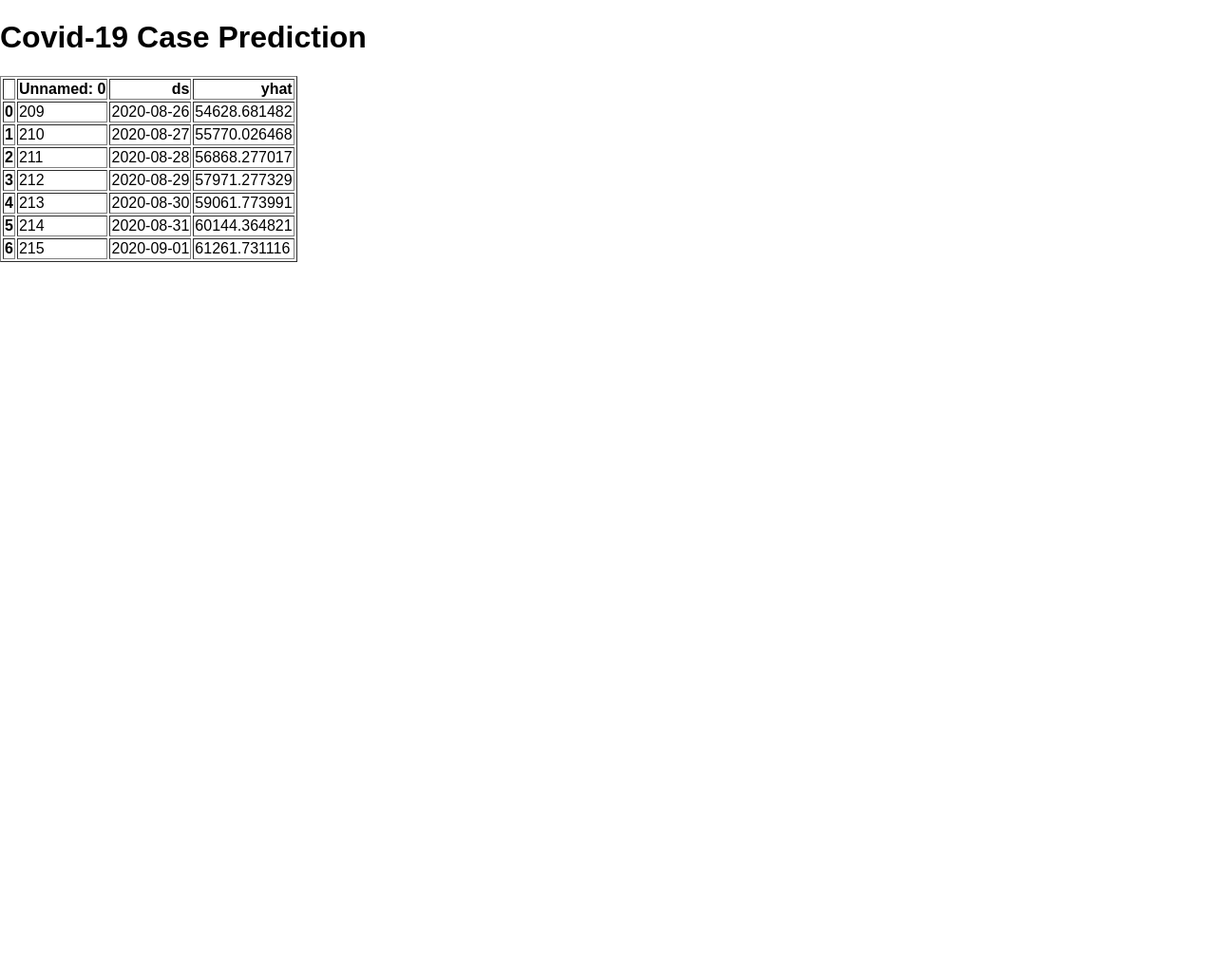
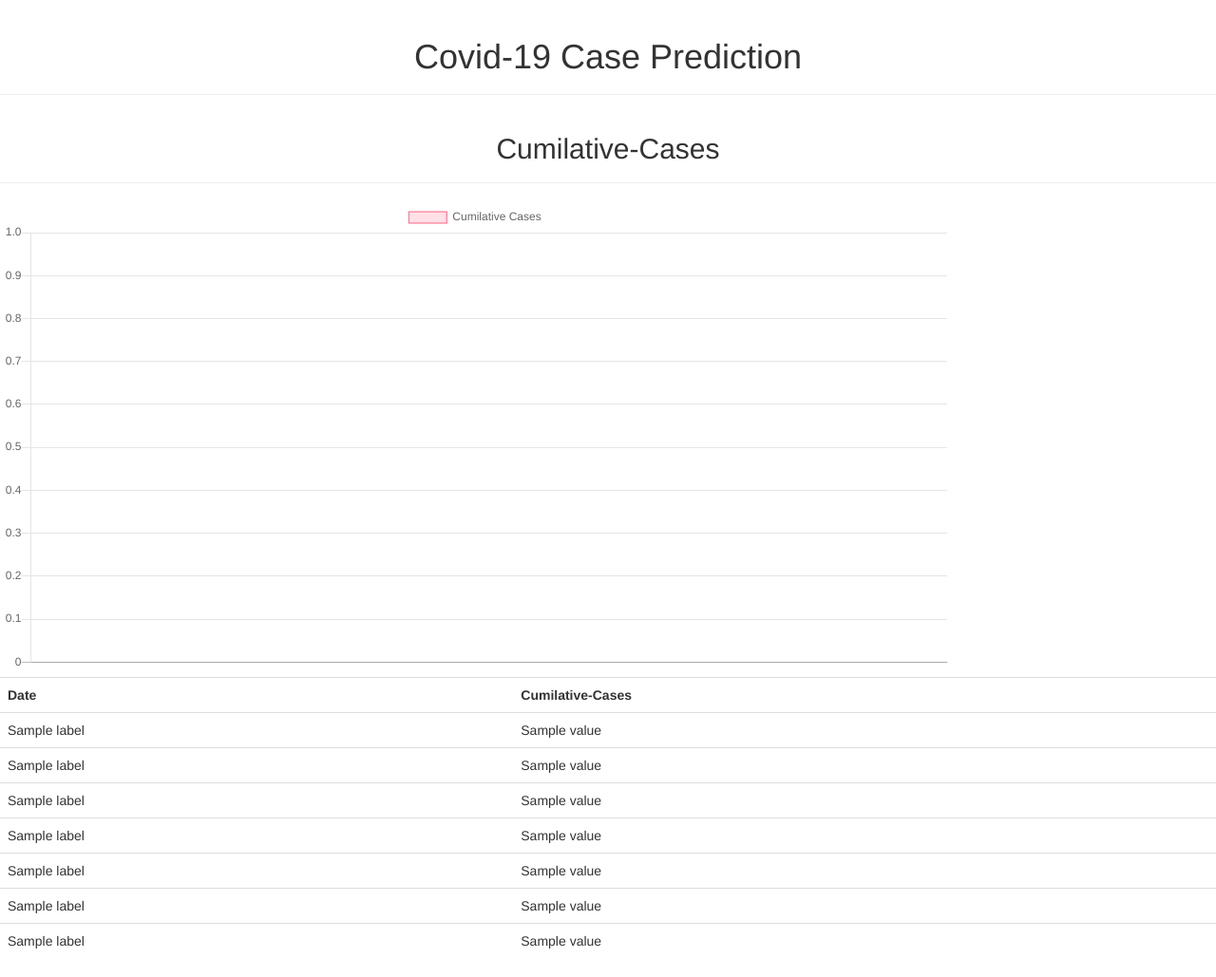
Before and after one commit to Kiran5156/FinalYear-Covid19Project, a Flask app: template templates/index.html in a window 1280 px wide. Shown: the whole page at 95% size. Before the commit the page ends 276 px from the top, so only its background shows below. Run offline with Flask 2, Linux system fonts and the light colour scheme; the template is opened without the code that fills it: most values are stand-ins (such as "Sample title", 1, 10 or a date in 2020); some libraries are stand-ins or nearby versions.

Commit message:
Cumilative Cases Second commit

```diff
--- a/app.py
+++ b/app.py
@@ -1,7 +1,22 @@
-from flask import Flask,render_template,url_for
+from flask import Flask,render_template,url_for,json
+import pandas as pd
+import numpy as np
 app =Flask("__name__")
+
+df = pd.read_csv('./model/prediction.csv')
+df = df.rename(columns={'ds':"Date","yhat":"Cases"})
+df1 = df[["Date","Cases"]]
+labels =[]
+values = []
+for ind in df1.index:
+    labels.append(df1["Date"][ind])
+    values.append(int(df1["Cases"][ind]))
+
+
+
+
 @app.route('/')
 def index():
-    return render_template("index.html")
+    return render_template("index.html",labels = labels,values=values)
 if __name__=="__main__":
     app.run(debug=True)
--- a/model/ml.py
+++ b/model/ml.py
@@ -16,7 +16,7 @@
 final_result=result[['ds','yhat']]
 final_result.to_csv('prediction.csv')
 prediction = pd.read_csv('prediction.csv')
-prediction.to_html('output.html')
+
 
 # final_result = result[['ds','yhat']]
 # print(final_result)
--- a/static/css/main.css
+++ b/static/css/main.css
@@ -2,3 +2,7 @@
 margin:0;
 font-family:sans-serif;
 }
+
+.page-header{
+    text-align: center;
+}
--- a/templates/base.html
+++ b/templates/base.html
@@ -1,11 +1,15 @@
-<!DOCTYPE html>
+<!-- <!DOCTYPE html>
 <html lang="en">
 <head>
     <meta charset="UTF-8">
     <link rel="stylesheet" href="{{url_for('static',filename='css/main.css')}}">
     {% block head %}{% endblock %}
+
 </head>
 {% block body %}{% endblock %}
 <body>
+
+    <script src="{{url_for('static',filename='css/main.js')}}"></script>
+
 </body>
-</html>
+</html> -->
--- a/templates/index.html
+++ b/templates/index.html
@@ -1,63 +1,88 @@
-{% extends 'base.html' %}
+<!DOCTYPE html>
+<html lang="en">
+<head>
+  <meta charset="UTF-8">
+  <meta http-equiv="X-UA-Compatible" content="IE=edge">
+  <meta name="viewport" content="width=device-width, initial-scale=1.0">
+  <title>COVID-19</title>
+</head>
+<body>
+  <link rel="stylesheet" href="{{url_for('static',filename='css/main.css')}}">
+  <link rel="stylesheet" href="https://maxcdn.bootstrapcdn.com/bootstrap/3.4.1/css/bootstrap.min.css">
+  <script src="https://cdn.jsdelivr.net/npm/chart.js@2.9.4/dist/Chart.min.js"></script>
+<div class="page-header ">
+  <h1>Covid-19 Case Prediction</h1>
+</div>
 
-{% block head %}
 
-{% endblock %}
+<div class="page-header">
+  <h2>Cumilative-Cases</h2>
+</div>
 
-{% block body %}
-<h1>Covid-19 Case Prediction</h1>
-<table border="1" class="dataframe">
-    <thead>
-      <tr style="text-align: right;">
-        <th></th>
-        <th>Unnamed: 0</th>
-        <th>ds</th>
-        <th>yhat</th>
-      </tr>
-    </thead>
-    <tbody>
-      <tr>
-        <th>0</th>
-        <td>209</td>
-        <td>2020-08-26</td>
-        <td>54628.681482</td>
-      </tr>
-      <tr>
-        <th>1</th>
-        <td>210</td>
-        <td>2020-08-27</td>
-        <td>55770.026468</td>
-      </tr>
-      <tr>
-        <th>2</th>
-        <td>211</td>
-        <td>2020-08-28</td>
-        <td>56868.277017</td>
-      </tr>
-      <tr>
-        <th>3</th>
-        <td>212</td>
-        <td>2020-08-29</td>
-        <td>57971.277329</td>
-      </tr>
-      <tr>
-        <th>4</th>
-        <td>213</td>
-        <td>2020-08-30</td>
-        <td>59061.773991</td>
-      </tr>
-      <tr>
-        <th>5</th>
-        <td>214</td>
-        <td>2020-08-31</td>
-        <td>60144.364821</td>
-      </tr>
-      <tr>
-        <th>6</th>
-        <td>215</td>
-        <td>2020-09-01</td>
-        <td>61261.731116</td>
-      </tr>
-    </tbody>
-  </table>
-{% endblock %}
+<canvas id="line-chart" width="1000" height="500"></canvas>
+
+<script>
+  //Graph for Cumilative Cases
+  var ctx = document.getElementById('line-chart').getContext('2d');
+// labels = JSON.parse({{ labels | tojson }})
+// data = JSON.parse({{ values | tojson }})
+
+var myChart = new Chart(ctx, {
+    type: 'bar',
+    data: {
+        labels:  {{ labels | tojson }},
+        datasets: [{
+            label: 'Cumilative Cases',
+            barThickness:10,
+            data:{{ values | tojson }},
+            backgroundColor: [
+                'rgba(255, 99, 132, 0.2)',
+                'rgba(54, 162, 235, 0.2)',
+                'rgba(255, 206, 86, 0.2)',
+                'rgba(75, 192, 192, 0.2)',
+                'rgba(153, 102, 255, 0.2)',
+                'rgba(255, 159, 100, 0.2)',
+                'rgba(255, 255, 160, 0.2)'
+
+            ],
+            borderColor: [
+                'rgba(255, 99, 132, 1)',
+                'rgba(54, 162, 235, 1)',
+                'rgba(255, 206, 86, 1)',
+                'rgba(75, 192, 192, 1)',
+                'rgba(153, 102, 255, 1)',
+                'rgba(255, 159, 64, 1)',
+                'rgba(255, 159, 64, 1)'
+            ],
+            borderWidth: 1
+        }]
+    },
+    options: {
+        scales: {
+            y: {
+                beginAtZero: true
+            }
+        },
+        responsive:false
+    }
+});
+</script>
+
+<!-- Parsing through the csv -->
+<table class='table table-dark'>
+  <tr>
+    <th>Date</th>
+    <th>Cumilative-Cases</th>
+  </tr>
+  {% for i in range(7)%}
+    <tr>
+      <td>{{labels[i]}}</td>
+      <td>{{values[i]}}</td>
+    </tr>
+  {% endfor %}
+
+</table>
+
+
+</body>
+</html>
```
Also changed, not shown: static/css/main.js (added, +58 -0 lines).
